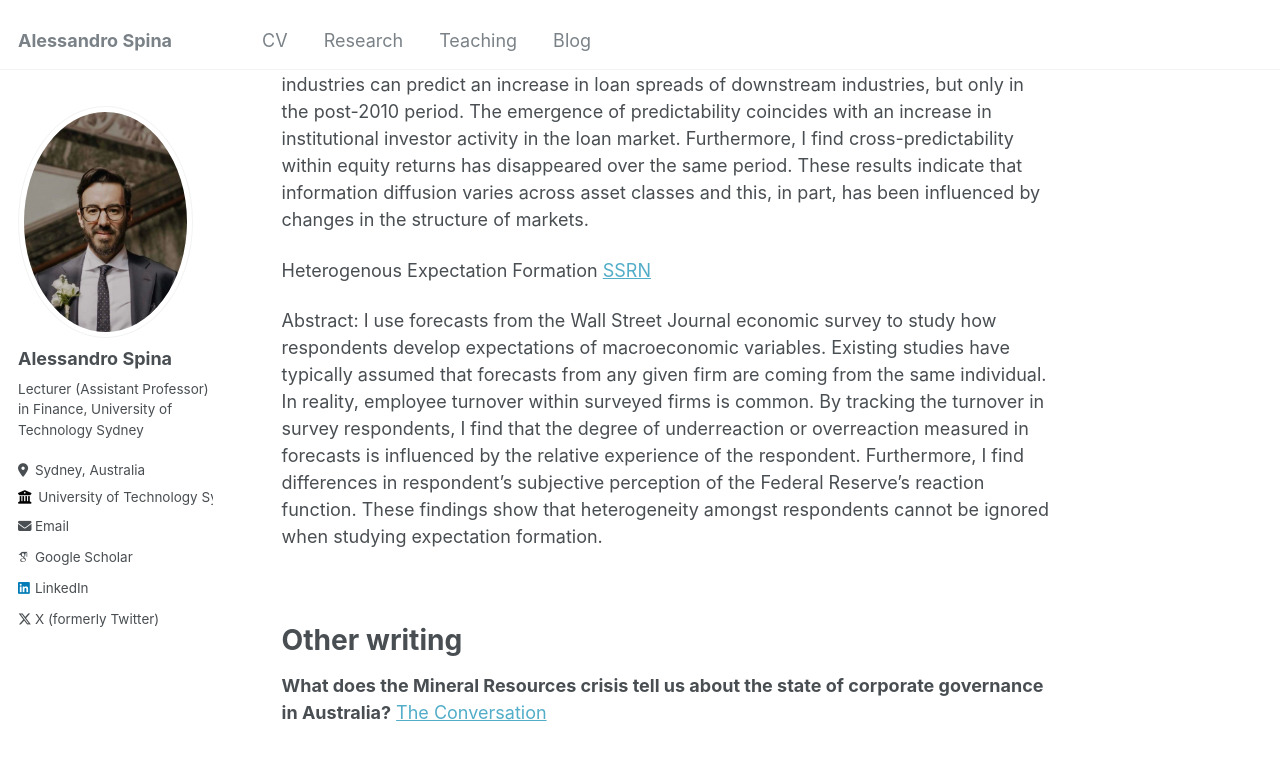
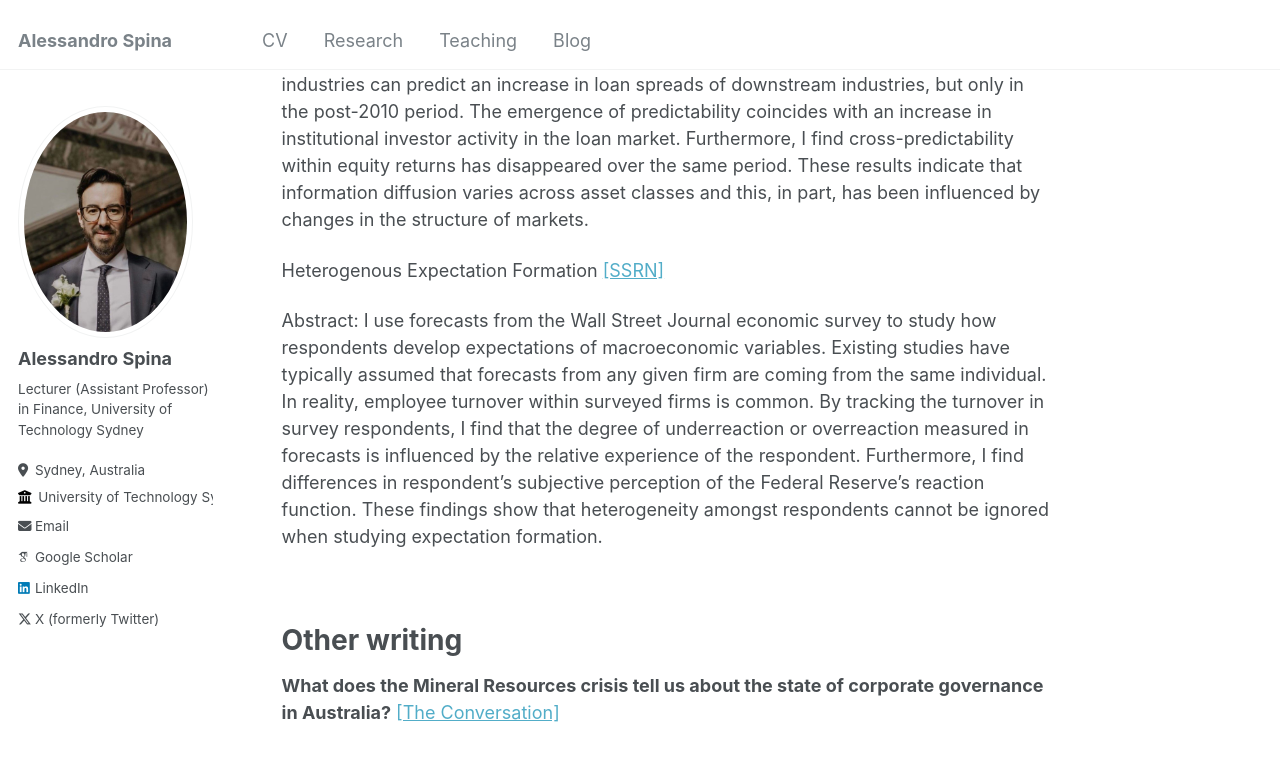
Before and after one commit to aspi6246/aspi6246.github.io, a Jekyll site: the page built from _pages/about.md, in a window 1280 px wide and 900 px high, scrolled down 778 px. Shown: the top 761 px of the window. Built offline with Jekyll 4.4.1, drawn with Linux system fonts in a browser that asks for light colours; some web fonts are replaced.

```diff
--- a/_pages/about.md
+++ b/_pages/about.md
@@ -28,7 +28,7 @@ Market Segmentation and Cross-predictability
 Abstract: I examine how information diffuses slowly across financial markets by testing for crosspredictability in asset prices. I find an increase in loan spreads of upstream industries can predict an increase in loan spreads of downstream industries, but only in the post-2010 period. The emergence of predictability coincides with an increase in institutional investor activity in the loan market. Furthermore, I find cross-predictability within equity returns has disappeared over the same period. These results indicate that information diffusion varies across asset classes and this, in part, has been influenced by changes in the structure of markets.
 
 
-Heterogenous Expectation Formation [SSRN](https://papers.ssrn.com/sol3/papers.cfm?abstract_id=4729915)
+Heterogenous Expectation Formation [[SSRN]](https://papers.ssrn.com/sol3/papers.cfm?abstract_id=4729915)
 
 Abstract: I use forecasts from the Wall Street Journal economic survey to study how respondents develop expectations of macroeconomic variables. Existing studies have typically assumed that forecasts from any given firm are coming from the same individual. In reality, employee turnover within surveyed firms is common. By tracking the turnover in survey respondents, I find that the degree of underreaction or overreaction measured in forecasts is influenced by the relative experience of the respondent. Furthermore, I find differences in respondent’s subjective perception of the Federal Reserve’s reaction function. These findings show that heterogeneity amongst respondents cannot be ignored when studying expectation formation.
 
@@ -39,4 +39,4 @@ Abstract: I use forecasts from the Wall Street Journal economic survey to study
 Other writing
 ======
 
-**What does the Mineral Resources crisis tell us about the state of corporate governance in Australia?** [The Conversation](https://theconversation.com/what-does-the-mineral-resources-crisis-tell-us-about-the-state-of-corporate-governance-in-australia-243038)
+**What does the Mineral Resources crisis tell us about the state of corporate governance in Australia?** [[The Conversation]](https://theconversation.com/what-does-the-mineral-resources-crisis-tell-us-about-the-state-of-corporate-governance-in-australia-243038)
```
